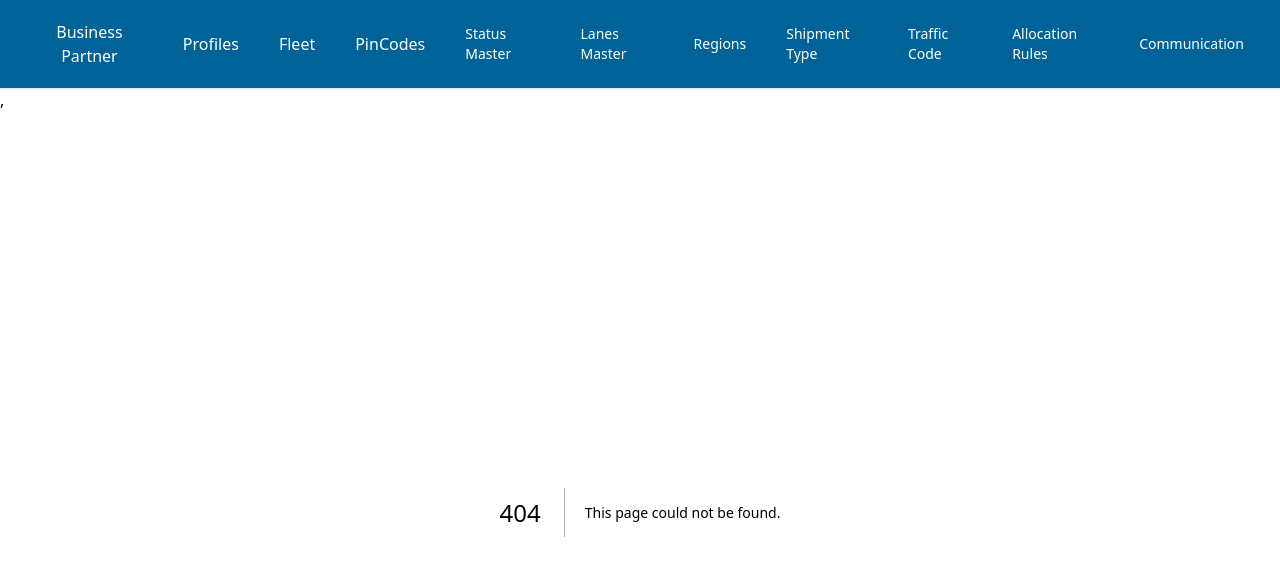
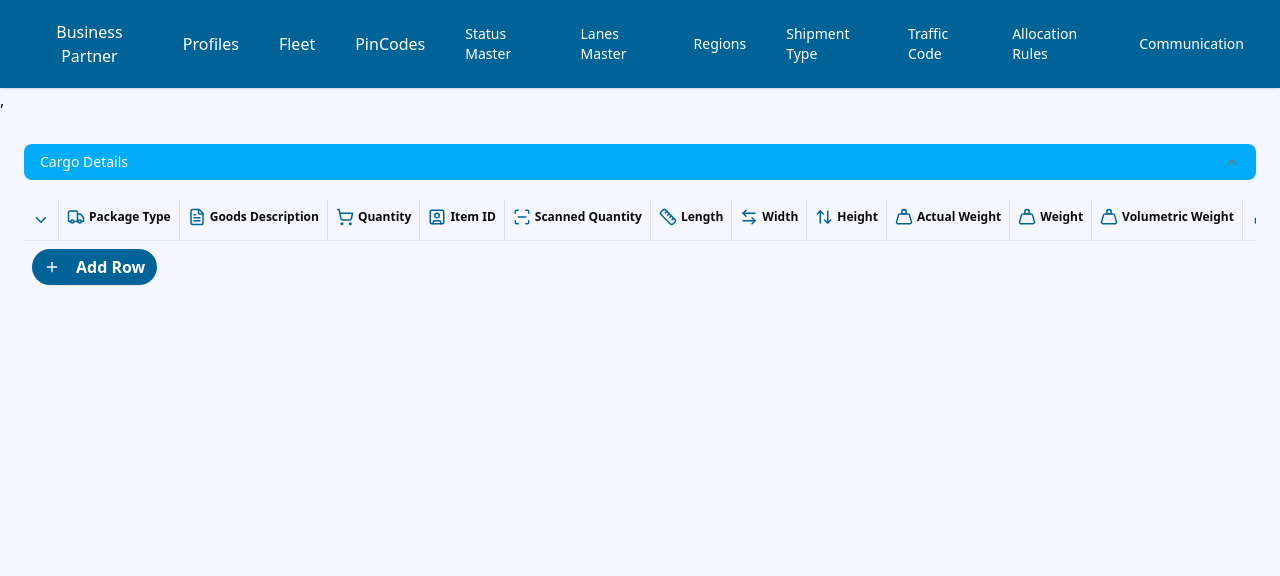
Before and after one commit to rohit24-creator/devdemo_sharedrepo, a Next.js app: page /bookings/orders_first/order/cargoDetails in a window 1280 px wide. Before the commit this address had no page. Shown: the top 576 px of the page. Built offline with nearby package versions, Linux system fonts and the light colour scheme.

Commit message:
updated a folder name for bookings order

```diff
--- /dev/null
+++ b/app/bookings/orders_first/order/cargoDetails/page.js
@@ -0,0 +1,102 @@
+"use client"
+
+
+import React, { useState } from "react";
+import ReusableTable from "../../../../../components/ui/reusableComponent/reusabletable";
+import {
+  Truck,
+  FileText,
+  ShoppingCart,
+  UserSquare,
+  ScanLine,
+  Ruler,
+  ArrowLeftRight,
+  ArrowUpDown,
+  Weight,
+  BarChart2,
+  List,
+  Layers,
+  Square,
+  SplitSquare,
+} from "lucide-react";
+
+const cargoFields = [
+  { key: 'packageType', label: 'Package Type', type: 'text+icons', icon: Truck },
+  { key: 'goodsDescription', label: 'Goods Description', type: 'text', icon: FileText },
+  { key: 'quantity', label: 'Quantity', type: 'number', icon: ShoppingCart },
+  { key: 'itemId', label: 'Item ID', type: 'text', icon: UserSquare },
+  { key: 'scannedQuantity', label: 'Scanned Quantity', type: 'number', icon: ScanLine },
+  { key: 'length', label: 'Length', type: 'number+unit', icon: Ruler, unitKey: 'lengthUnit',  unitOptions: ['M', 'CM', 'MM'] },
+  { key: 'width', label: 'Width', type: 'number+unit', icon: ArrowLeftRight, unitKey: 'widthUnit', unitOptions: ['M', 'CM', 'MM'] },
+  { key: 'height', label: 'Height', type: 'number+unit', icon: ArrowUpDown, unitKey: 'heightUnit', unitOptions: ['M', 'CM', 'MM'] },
+  { key: 'actualWeight', label: 'Actual Weight', type: 'number+unit', icon: Weight, unitKey: 'actualWeightUnit', unitOptions: ['Kg', 'Lb'] },
+  { key: 'weight', label: 'Weight', type: 'number+unit', icon: Weight, unitKey: 'weightUnit', unitOptions: ['Kg', 'Lb'] },
+  { key: 'volumetricWeight', label: 'Volumetric Weight', type: 'number+unit', icon: Weight, unitKey: 'volumetricWeightUnit', unitOptions: ['Kg', 'Lb'] },
+  { key: 'actualVolume', label: 'Actual Volume', type: 'number+unit', icon: BarChart2, unitKey: 'actualVolumeUnit', unitOptions: ['cbm', 'l'] },
+  { key: 'volume', label: 'Volume', type: 'number+unit', icon: BarChart2, unitKey: 'volumeUnit', unitOptions: ['cbm', 'l'] },
+  { key: 'ldm', label: 'LDM', type: 'text', icon: List },
+  { key: 'stackable', label: 'Stackable', type: 'checkbox'},
+  { key: 'grounded', label: 'Grounded', type: 'checkbox' },
+  { key: 'split', label: 'Split', type: 'checkbox' },
+  { key: 'dgGoods', label: 'DG Goods', type: 'checkbox' },
+
+];
+
+const itemFormFields = [
+  { name: "packageType", label: "Package Type", type: "text", required: true },
+  { name: "itemName", label: "Item Name", type: "text", required: true },
+  { name: "description", label: "Description", type: "text" },
+  { name: "length", label: "Length", type: "number+unit", unitName: "lengthUnit", unitOptions: ["M", "CM", "MM"], required: true },
+  { name: "width", label: "Width", type: "number+unit", unitName: "widthUnit", unitOptions: ["M", "CM", "MM"], required: true },
+  { name: "height", label: "Height", type: "number+unit", unitName: "heightUnit", unitOptions: ["M", "CM", "MM"], required: true },
+  { name: "actualWeight", label: "Actual Weight", type: "number+unit", unitName: "actualWeightUnit", unitOptions: ["kg", "g", "lb"], required: true },
+  { name: "weight", label: "Weight", type: "number+unit", unitName: "weightUnit", unitOptions: ["kg", "g", "lb"], required: true },
+  { name: "volumetricWeight", label: "Volumetric Weight", type: "number+unit", unitName: "volumetricWeightUnit", unitOptions: ["kg", "g", "lb"], required: true },
+  { name: "actualVolume", label: "Actual Volume", type: "number+unit", unitName: "actualVolumeUnit", unitOptions: ["cbm", "l", "CM3"], required: true },
+  { name: "volume", label: "Volume", type: "number+unit", unitName: "volumeUnit", unitOptions: ["cbm", "l", "CM3"], required: true },
+  { name: "itemNumber", label: "Item Number", type: "text" },
+  { name: "hsnCode", label: "HSN Code", type: "text" },
+  { name: "colorCode", label: "Color Code", type: "text" },
+  { name: "colorCodeName", label: "Color Code Name", type: "text" },
+  { name: "sizeCode", label: "Size Code", type: "text" },
+  { name: "sizeCodeName", label: "Size Code Name", type: "text" },
+  { name: "unitPrice", label: "Unit Price", type: "text" },
+];
+
+export default function OrderPage() {
+  const [cargoData, setCargoData] = useState([
+    // Initial row example (can be empty)
+    // { packageType: '', goodsDescription: '', ... }
+  ]);
+
+  const packageTypeList = [
+    { "Package Type": "item-1", Length: "1111.00m", Width: "111.00m", Height: "1111.00m", "Actual Weight": "11.00kg", Weight: "11.000kg", "Volumetric Weight": "111.00kg", "Actual Volume": "11.000cbm", Volume: "11.000", "Description": "Sample item 1" },
+    { "Package Type": "METALS", Length: "22.00m", Width: "22.00m", Height: "45.00m", "Actual Weight": "200.00kg", Weight: "700.000kg", "Volumetric Weight": "46.00kg", "Actual Volume": "0.000cbm", Volume: "0.000", "Description": "Metal goods" },
+    { "Package Type": "BX", Length: "2.00m", Width: "2.00m", Height: "2.00m", "Actual Weight": "8.00kg", Weight: "0", "Volumetric Weight": "0.00", "Actual Volume": "8.000cbm", Volume: "0", "Description": "Box type cargo" },
+    { "Package Type": "CNT", Length: "2.00m", Width: "2.00m", Height: "2.00m", "Actual Weight": "8.00kg", Weight: "0", "Volumetric Weight": "0.00", "Actual Volume": "8.000cbm", Volume: "0", "Description": "Container cargo" },
+    { "Package Type": "CTN", Length: "2.00m", Width: "2.00m", Height: "2.00m", "Actual Weight": "8.00kg", Weight: "0", "Volumetric Weight": "0.00", "Actual Volume": "8.000cbm", Volume: "0", "Description": "Carton cargo" },
+    { "Package Type": "PCS", Length: "2.00m", Width: "2.00m", Height: "2.00m", "Actual Weight": "8.00kg", Weight: "0", "Volumetric Weight": "0.00", "Actual Volume": "8.000cbm", Volume: "0", "Description": "Pieces" },
+    { "Package Type": "PKG", Length: "2.00m", Width: "2.00m", Height: "2.00m", "Actual Weight": "8.00kg", Weight: "0", "Volumetric Weight": "0.00", "Actual Volume": "8.000cbm", Volume: "0", "Description": "Package" },
+    { "Package Type": "PLT", Length: "2.00m", Width: "2.00m", Height: "2.00m", "Actual Weight": "8.00kg", Weight: "0", "Volumetric Weight": "0.00", "Actual Volume": "8.000cbm", Volume: "0", "Description": "Pallet" },
+    { "Package Type": "BOXES TEST AKL FNT", Length: "0.00m", Width: "0.00m", Height: "0.00m", "Actual Weight": "0.00kg", Weight: "10.000kg", "Volumetric Weight": "0.00", "Actual Volume": "0.000cbm", Volume: "0.000", "Description": "Test boxes" },
+    { "Package Type": "Cotton Relaxed Ankle Pants", Length: "58.00CM", Width: "37.00CM", Height: "24.00CM", "Actual Weight": "20000.00G", Weight: "0", "Volumetric Weight": "0", "Actual Volume": "51504.000CM3", Volume: "0", "Description": "Garment item" },
+  ];
+  const packageTypeColumns = ["Package Type", "Length", "Width", "Height", "Actual Weight", "Weight", "Volumetric Weight", "Actual Volume", "Volume","Description"];
+
+  return (
+    <div style={{ padding: 24 }}>
+      <ReusableTable
+        fields={cargoFields}
+        data={cargoData}
+        onChange={setCargoData}
+        accordionTitle="Cargo Details"
+        modalData={{
+          data: packageTypeList,
+          columns: packageTypeColumns,
+          title: "List of Items"
+        }}
+        formFields={itemFormFields}
+      />
+    </div>
+  );
+}
--- /dev/null
+++ b/app/bookings/orders_first/order/involvedParties/page.js
@@ -0,0 +1,74 @@
+"use client";
+
+import React, { useState } from "react";
+import ReusableTable from "../../../../../components/ui/reusableComponent/reusabletable";
+import {
+  UserSquare,
+  User,
+  Briefcase,
+  MapPin,
+  Building2,
+  Landmark,
+  Globe,
+  Hash,
+  Phone,
+  Printer,
+  Mail,
+} from "lucide-react";
+
+const partyFormFields = [
+  { name: "partyId", label: "Party ID", type: "text", required: true },
+  { name: "partyName", label: "Party Name", type: "text", required: true },
+  { name: "role", label: "Role", type: "select", options: ["Shipper", "Consignee", "Notify", "Carrier", "Agent", "Other"] },
+  { name: "street", label: "Street", type: "text" },
+  { name: "city", label: "City", type: "text" },
+  { name: "province", label: "Province", type: "text" },
+  { name: "country", label: "Country", type: "text" },
+  { name: "zipcode", label: "Zipcode", type: "text" },
+  { name: "mobile", label: "Mobile", type: "text" },
+  { name: "fax", label: "Fax", type: "text" },
+  { name: "email", label: "Email", type: "text" },
+];
+
+const partyFields = [
+  { key: "partyId", label: "Party ID", type: "text+icons", icon: UserSquare, showPlus: false },
+  { key: "partyName", label: "Party Name", type: "text", icon: User },
+  { key: "role", label: "Role", type: "select", icon: Briefcase, options: ["Shipper", "Consignee", "Notify", "Carrier", "Agent", "Other"] },
+  { key: "street", label: "Street", type: "text", icon: MapPin },
+  { key: "city", label: "City", type: "text", icon: Building2 },
+  { key: "province", label: "Province", type: "text", icon: Landmark },
+  { key: "country", label: "Country", type: "text", icon: Globe },
+  { key: "zipcode", label: "Zipcode", type: "text", icon: Hash },
+  { key: "mobile", label: "Mobile", type: "text", icon: Phone },
+  { key: "fax", label: "Fax", type: "text", icon: Printer },
+  { key: "email", label: "Email", type: "text", icon: Mail },
+];
+
+// Example party list data for the modal
+const partyList = [
+  { "Party ID": "P001", "Party Name": "Acme Corp", Role: "Shipper", City: "New York", Country: "USA" },
+  { "Party ID": "P002", "Party Name": "Beta Ltd", Role: "Consignee", City: "London", Country: "UK" },
+  { "Party ID": "P003", "Party Name": "Gamma LLC", Role: "Notify", City: "Berlin", Country: "Germany" },
+];
+const partyColumns = ["Party ID", "Party Name", "Role", "City", "Country"];
+
+export default function InvolvedPartiesPage() {
+  const [partyData, setPartyData] = useState([]);
+
+  return (
+    <div style={{ padding: 24 }}>
+      <ReusableTable
+        fields={partyFields}
+        data={partyData}
+        onChange={setPartyData}
+        accordionTitle="Involved Parties"
+        formFields={partyFormFields}
+        modalData={{
+          data: partyList,
+          columns: partyColumns,
+          title: "List of Parties"
+        }}
+      />
+    </div>
+  );
+}
```
